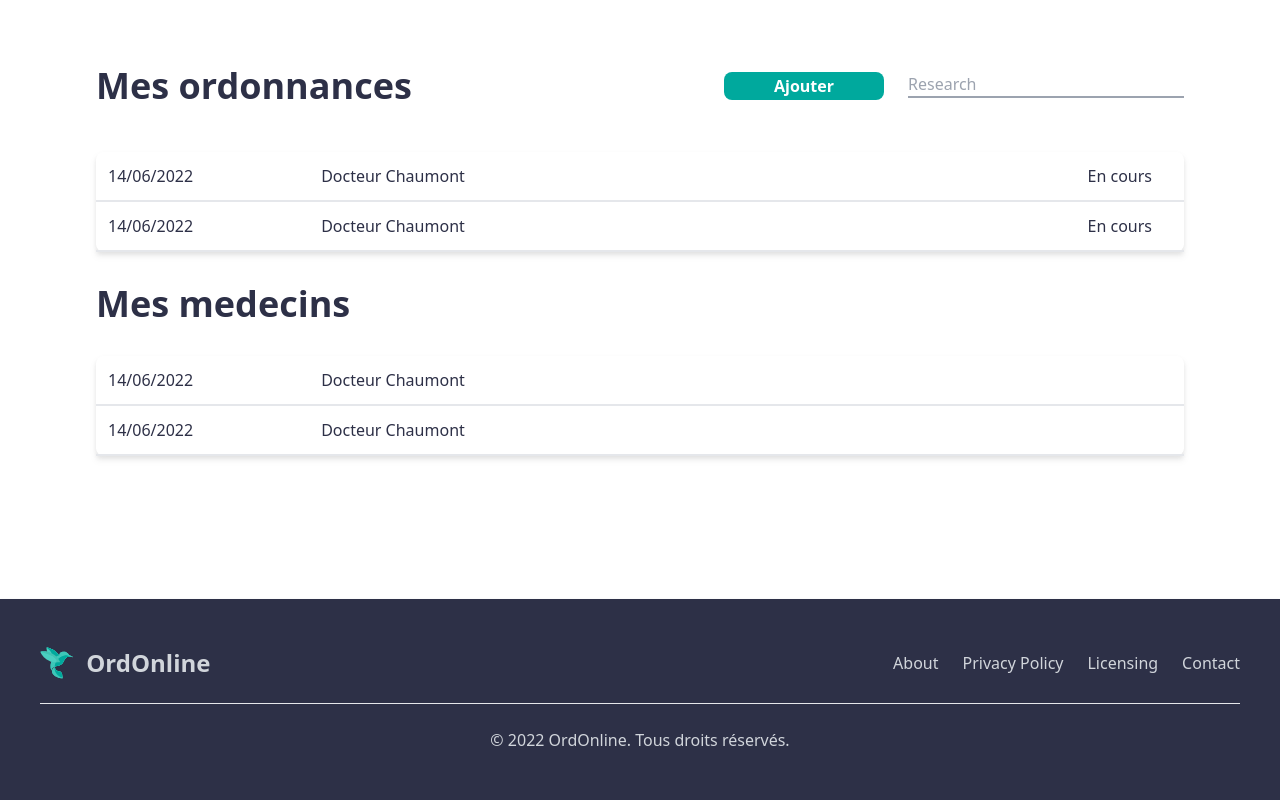
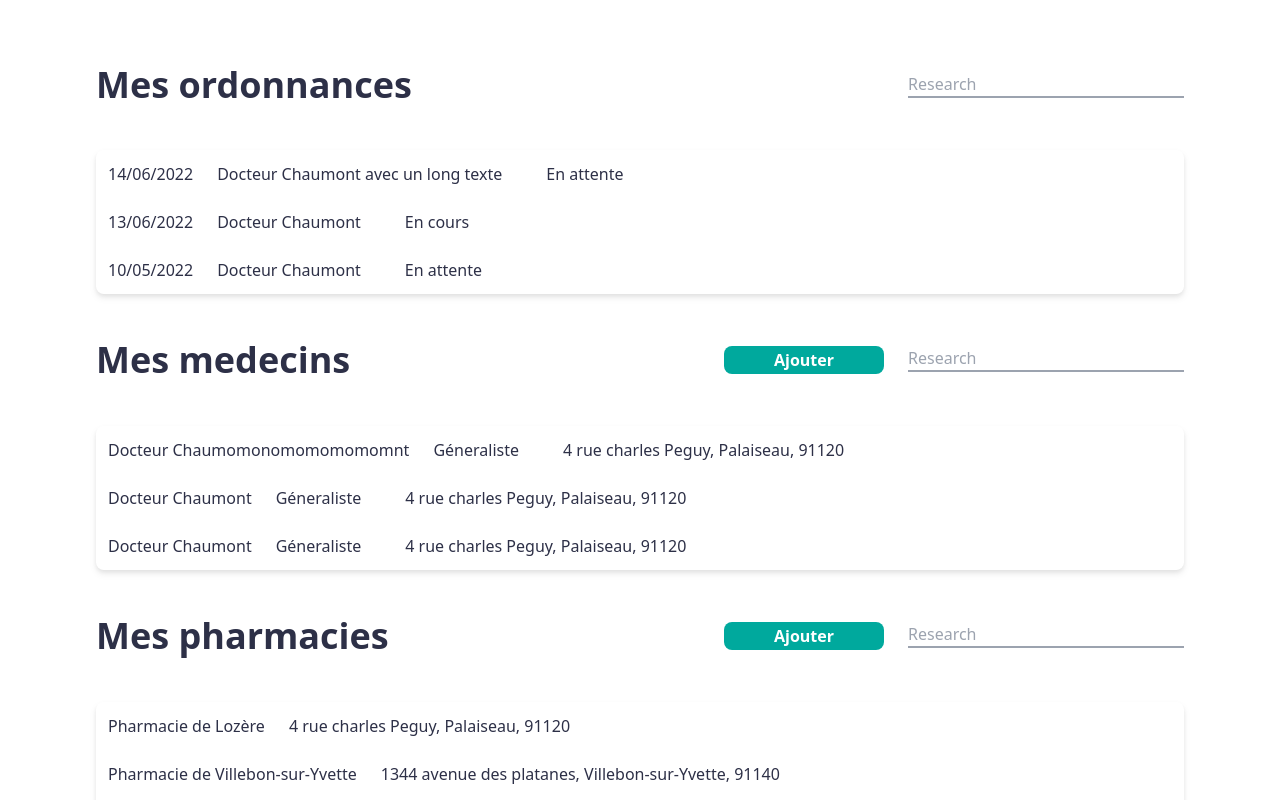
Before and after one commit to AurelDP/OrdOnline, a Vue app in the folder client/: page /customer-space in a window 1280 px wide. Shown: the top 800 px of the page. Built offline with nearby package versions, Linux system fonts and the light colour scheme.

Commit message:
[Update] table space bug

```diff
--- a/client/src/components/globalComponents/Table.vue
+++ /dev/null
@@ -1,64 +0,0 @@
-<template>
-  <div>
-    <div class="flex flex-wrap py-3 justify-between items-center">
-      <span class="ord-text-title mr-2">
-        {{ title }}
-      </span>
-      <div v-if="btn === true || research === true" class="flex flex-row my-5">
-        <span v-if="btn === true">
-          <Button class="ord-button-green mr-3" text="Ajouter" src="/"/>
-        </span>
-        <span v-if="research === true" class=" md:w-72 overflow-hidden">
-            <input
-                class="border-b-2 border-gray-400 focus:outline-none focus:border-ord-green-100 ml-3 w-full"
-                type="text"
-                placeholder="Research"
-            />
-          </span>
-      </div>
-    </div>
-    <div class="max-h-72 overflow-auto drop-shadow-md my-5">
-      <table class="w-full bg-white rounded-lg">
-        <router-link to="/">
-          <tr class="flex flex-nowrap border-b-2 hover:bg-ord-green-600 place-content-between items-center">
-            <div>
-              <td class="p-3 md:pr-16">14/06/2022</td>
-              <td class="p-3 md:pl-16 whitespace-nowrap"> Docteur Chaumont</td>
-            </div>
-            <td v-if="col3 === true" class="py-3 px-8 text-right whitespace-nowrap">En cours</td>
-          </tr>
-        </router-link>
-
-        <router-link to="/">
-          <tr class="flex flex-nowrap border-b-2 hover:bg-ord-green-600 place-content-between items-center">
-            <div>
-              <td class="p-3 md:pr-16">14/06/2022</td>
-              <td class="p-3 md:pl-16 whitespace-nowrap"> Docteur Chaumont</td>
-            </div>
-            <td v-if="col3 === true" class="py-3 px-8 text-right whitespace-nowrap">En cours</td>
-          </tr>
-        </router-link>
-
-      </table>
-    </div>
-  </div>
-</template>
-
-<script>
-
-import Button from "@/components/globalComponents/Button";
-
-export default {
-  name: "Table",
-  components: {
-    Button,
-  },
-
-  props: {
-    title: String,
-    btn: Boolean,
-    research: Boolean,
-    col3: Boolean,
-  }
-}
-</script>
--- /dev/null
+++ b/client/src/components/globalComponents/Table/Table.vue
@@ -0,0 +1,77 @@
+<template>
+  <div>
+    <div class="flex flex-wrap py-3 justify-between items-center">
+      <span class="ord-text-title mr-2">
+        {{ title }}
+      </span>
+      <div v-if="btn === true || research === true" class="flex flex-row my-5">
+        <span v-if="btn === true">
+          <Button class="ord-button-green mr-3" text="Ajouter" src="/"/>
+        </span>
+        <span v-if="research === true" class=" md:w-72 overflow-hidden">
+            <input
+                class="border-b-2 border-gray-400 focus:outline-none focus:border-ord-green-100 ml-3 w-full"
+                type="text"
+                placeholder="Research"
+            />
+          </span>
+      </div>
+    </div>
+    <div class="max-h-72 overflow-auto drop-shadow-md my-5">
+      <div class="table w-full bg-white rounded-lg md:table-fixed">
+        <div v-if="type === 'ord'" v-for="value in dataOrdo">
+          <TableRow src="/" :val1="value.date" :val2="value.doctor" :val3="value.status" :type="'ord'" class="w-full"/>
+        </div>
+        <div v-else-if="type === 'doctor'" v-for="value in dataDoctor">
+          <TableRow src="/" :val1="value.doctor" :val2="value.specialist" :val3="value.address" :type="'doctor'"/>
+        </div>
+        <div v-else v-for="value in dataPharma">
+          <TableRow src="/" :val1="value.name" :val2="value.address" :type="'pharma'"/>
+        </div>
+      </div>
+    </div>
+  </div>
+</template>
+
+<script>
+
+import Button from "@/components/globalComponents/Button";
+import TableRow from "@/components/globalComponents/Table/TableRow";
+
+export default {
+  name: "Table",
+  components: {
+    Button,
+    TableRow,
+  },
+  props: {
+    title: String,
+    btn: Boolean,
+    research: Boolean,
+    type: String,
+  },
+  data() {
+    return {
+      dataOrdo: [
+        {date: '14/06/2022', status: 'En attente', doctor: 'Docteur Chaumont avec un long texte'},
+        {date: '13/06/2022', status: 'En cours', doctor: 'Docteur Chaumont'},
+        {date: '10/05/2022', status: 'En attente', doctor: 'Docteur Chaumont'},
+      ],
+      dataDoctor: [
+        {
+          specialist: 'Géneraliste',
+          address: '4 rue charles Peguy, Palaiseau, 91120',
+          doctor: 'Docteur Chaumomonomomomomomnt'
+        },
+        {specialist: 'Géneraliste', address: '4 rue charles Peguy, Palaiseau, 91120', doctor: 'Docteur Chaumont'},
+        {specialist: 'Géneraliste', address: '4 rue charles Peguy, Palaiseau, 91120', doctor: 'Docteur Chaumont'},
+      ],
+      dataPharma: [
+        {name: 'Pharmacie de Lozère', address: '4 rue charles Peguy, Palaiseau, 91120'},
+        {name: 'Pharmacie de Villebon-sur-Yvette', address: '1344 avenue des platanes, Villebon-sur-Yvette, 91140'},
+        {name: 'Grande pharmacie de Villebon', address: '41 avenue Charles de Gaulle, Villebon-sur-Yvette, 91140'},
+      ]
+    }
+  }
+}
+</script>
--- /dev/null
+++ b/client/src/components/globalComponents/Table/TableRow.vue
@@ -0,0 +1,30 @@
+<template>
+
+  <div class="table-row w-full border-b-2 hover:bg-ord-green-600">
+
+    <div class="table-cell p-3 whitespace-nowrap overflow-hidden">{{ val1 }}</div>
+
+    <div class="table-cell p-3 whitespace-nowrap overflow-hidden">{{ val2 }}</div>
+
+    <div v-if="type === 'ord' || type === 'doctor'" class="table-cell py-3 px-8 whitespace-nowrap text-right overflow-hidden">{{ val3 }}</div>
+  </div>
+
+</template>
+
+<script>
+export default {
+  name: "TableRow",
+  props: {
+    src: String,
+    val1: String,
+    val2: String,
+    val3: String,
+    type: String,
+  }
+}
+
+</script>
+
+<style scoped>
+
+</style>
--- a/client/src/views/CustomerSpaceView.vue
+++ b/client/src/views/CustomerSpaceView.vue
@@ -1,8 +1,9 @@
 <template>
   <AdaptFooterBackground>
     <div class="md:px-24 sm:px-16 px-8 py-10">
-      <Table :btn="true" :research="true" :title="'Mes ordonnances'" :col3="true"></Table>
-      <Table :btn="false" :research="false" :title="'Mes medecins'" :col3="false"></Table>
+      <Table :btn="false" :research="true" :title="'Mes ordonnances'" :type="'ord'"/>
+      <Table :btn="true" :research="true" :title="'Mes medecins'" :type="'doctor'"/>
+      <Table :btn="true" :research="true" :title="'Mes pharmacies'" :type="'pharma'"/>
     </div>
   </AdaptFooterBackground>
 </template>
@@ -10,7 +11,7 @@
 <script>
 
 import AdaptFooterBackground from "@/components/globalComponents/AdaptFooterBackground";
-import Table from "@/components/globalComponents/Table";
+import Table from "@/components/globalComponents/Table/Table";
 
 export default {
   name: "CustomerSpace",
```
